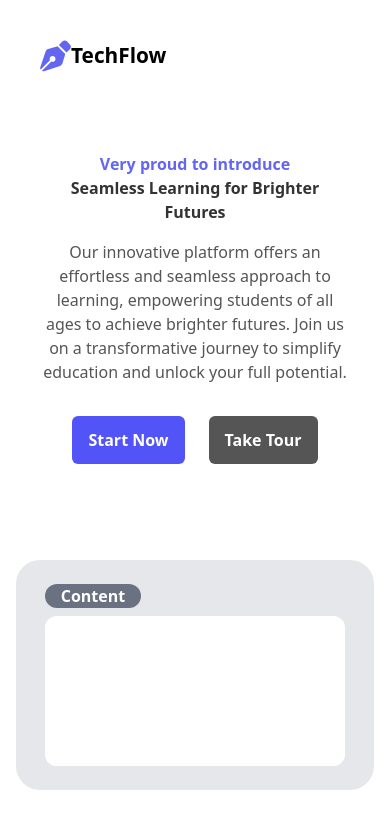
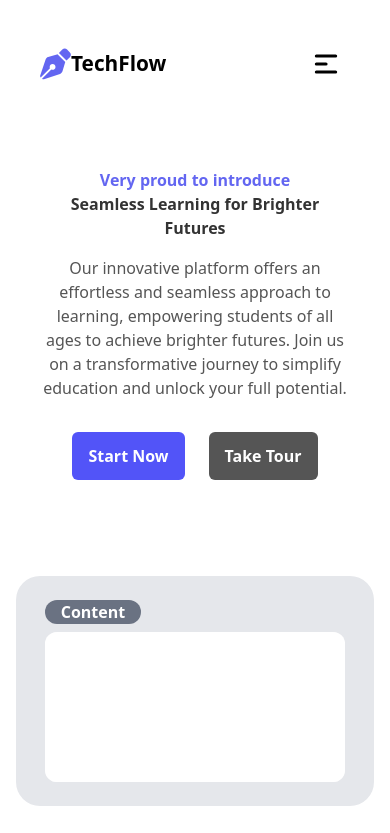
Before and after one commit to aryajidhruv/techflow, a React (Vite) app: page / in a window 390 px wide. Shown: the top 833 px of the page. Built offline with nearby package versions, Linux system fonts and the light colour scheme.

Commit message:
cancel logo

```diff
--- a/src/App.jsx
+++ b/src/App.jsx
@@ -191,15 +191,38 @@ function App() {
 
        </nav>
 
-       {/* Add this Mobile Menu Overlay */}
+       <div className='flex items-center gap-4'>
+
+
+       <div className='flex items-center gap-4'>
+    {/* Contact Us - Hidden on very small screens */}
+    <a href="#contact" className='hidden sm:block px-6 py-3 text-[1rem] font-semibold rounded-lg bg-indigo-400 text-white'>
+        Contact Us
+    </a>
+
+    {/* THE MISSING HAMBURGER BUTTON */}
+    <button
+        className='block md:hidden p-2 rounded-lg'
+        onClick={() => setIsMenuOpen(true)} // This opens the menu
+    >
+        <img
+            src="Hamburger.svg"
+            alt="open menu"
+            className='w-8 h-8'
+        />
+    </button>
+</div>
+
+
          {isMenuOpen && (
+
             <div className='fixed inset-0 bg-white z-50 flex flex-col items-center justify-center gap-8 md:hidden'>
         {/* Close button inside the menu */}
         <button
           className='absolute top-6 right-6 p-2'
          onClick={() => setIsMenuOpen(false)}
                          >
-        <img src="CloseIcon.svg" className='w-8 h-8' alt="close" />
+         <img src="close.webp" className='w-8 h-8' alt="close" />
         </button>
 
       {/* Navigation Links */}
@@ -210,8 +233,10 @@ function App() {
           <a href="#About" onClick={() => setIsMenuOpen(false)}>About</a>
           <a href="#contact" className='bg-indigo-400 text-white px-8 py-3 rounded-lg' onClick={() => setIsMenuOpen(false)}>Contact Us</a>
       </nav>
+  </div> )}
+
+
        </div>
-)}
 
 
 
@@ -315,7 +340,7 @@ function App() {
                 </p>
             </div>
 
-            <div className='grid gap-8  grid-cols-1 md:grid-cols-2 lg:grid-cols-2 mt-[1.3rem]
+            <div className='grid gap-8  grid-cols-1 md:grid-col-2 lg:grid-cols-2 mt-[1.3rem]
             w-full bg-gray'>
 
                 {/* <!-- card 1 --> */}
```
Also changed, not shown: public/close.webp (added). Lines whose indentation alone changed are shown as unchanged.
